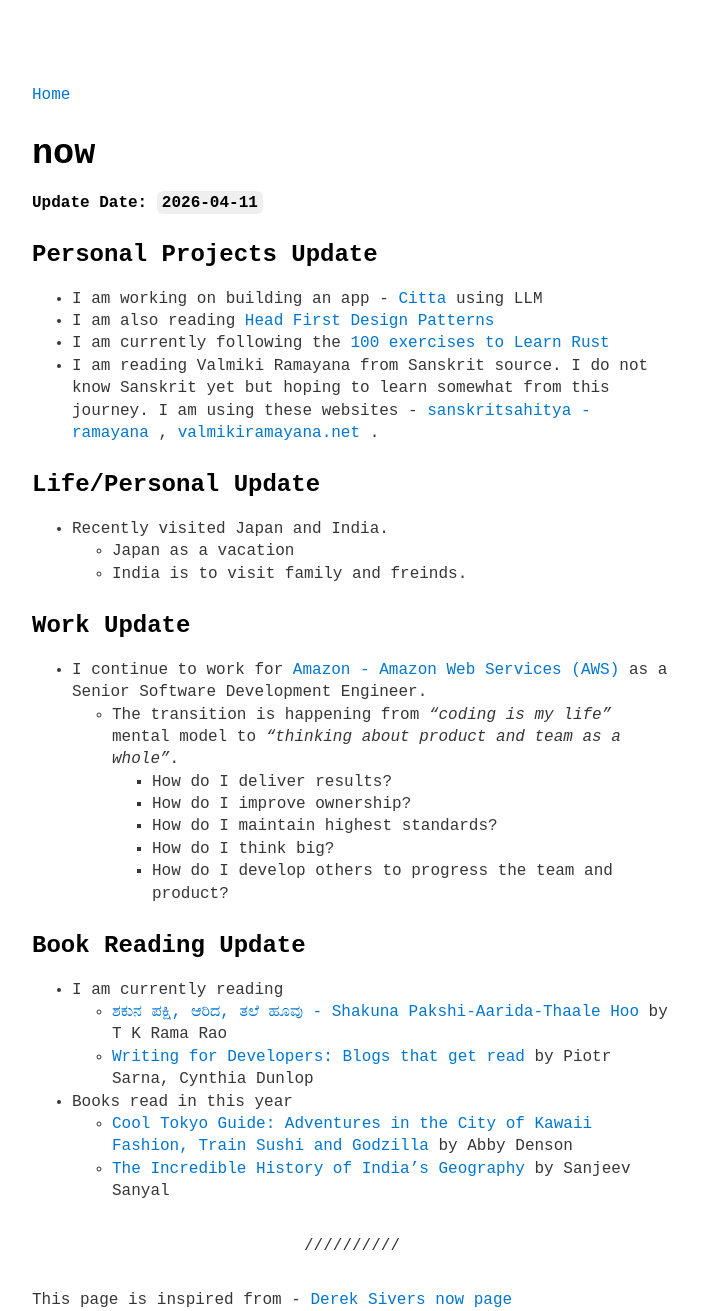
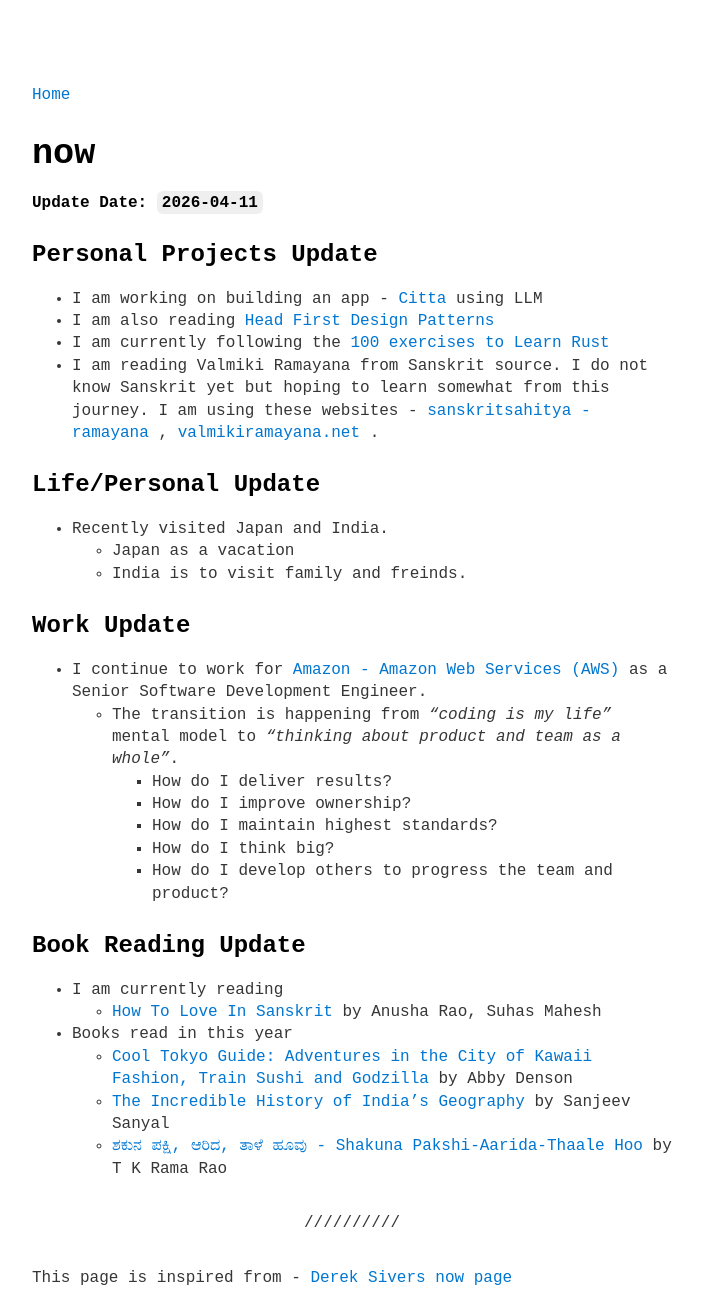
Before and after one commit to harsha-kadekar/harsha-kadekar.github.io, a Jekyll site: the page built from now.md, in a window 1280 px wide. Shown: the whole page, without its empty margins (288-990 px from the left). Built offline with Jekyll 4.4.1, drawn with Linux system fonts in a browser that asks for light colours; after the commit the page ends 1289 px from its top, so only the background shows below that.

Commit message:
add: book summary shakuna pakshi

```diff
--- a/_data/menu.yml
+++ b/_data/menu.yml
@@ -16,8 +16,8 @@ entries:
         url: https://www.linkedin.com/in/harshakadekar
   - title: <b>I am currently reading</b>
     entries:
-      - title: ಶಕುನ ಪಕ್ಷಿ, ಆರಿದ ಲಾಂದ್ರ, ತಲೆ ಹೂವು - Shakuna Pakshi, Aarida Landra, Thaale Hoo
-        url: https://www.goodreads.com/book/show/138979497-shakuna-pakshi-aarida-thaale-hoo
+      - title: How to Love In Sanskrit - Anusha Rao, Suhas Mahesh
+        url: https://www.goodreads.com/book/show/205425671-how-to-love-in-sanskrit
   - title: <b>Pages in this blog</b>
     entries:
       - title: <i>to know about me</i>
--- a/now.md
+++ b/now.md
@@ -29,11 +29,11 @@ updated: 2026-02-14
 
 ## Book Reading Update
 - I am currently reading
-	- [ಶಕುನ ಪಕ್ಷಿ, ಆರಿದ, ತಲೆ ಹೂವು - Shakuna Pakshi-Aarida-Thaale Hoo](https://www.goodreads.com/book/show/138979497-shakuna-pakshi-aarida-thaale-hoo) by T K Rama Rao
-	- [Writing for Developers: Blogs that get read](https://www.goodreads.com/book/show/219199634-writing-for-developers) by Piotr Sarna, Cynthia Dunlop
+	- [How To Love In Sanskrit](https://www.goodreads.com/book/show/205425671-how-to-love-in-sanskrit) by Anusha Rao, Suhas Mahesh
 - Books read in this year
 	- [Cool Tokyo Guide: Adventures in the City of Kawaii Fashion, Train Sushi and Godzilla](https://www.goodreads.com/book/show/36334218-cool-tokyo-guide) by Abby Denson
 	- [The Incredible History of India's Geography](https://www.goodreads.com/book/show/25118502-the-incredible-history-of-india-s-geography) by Sanjeev Sanyal
+	- [ಶಕುನ ಪಕ್ಷಿ, ಆರಿದ, ತಾಳೆ ಹೂವು - Shakuna Pakshi-Aarida-Thaale Hoo](https://www.goodreads.com/book/show/138979497-shakuna-pakshi-aarida-thaale-hoo) by T K Rama Rao
 
 
 
```
Also changed, not shown: _posts/2026-05-13-book-summary-ಶಕುನ-ಪಕ್ಷಿ-ಆರಿದ-ಲಾಂದ್ರ-ತಾಳೆ-ಹೂವು.md (added, +17 -0 lines), converter_config.yaml (added, +10 -0 lines).
